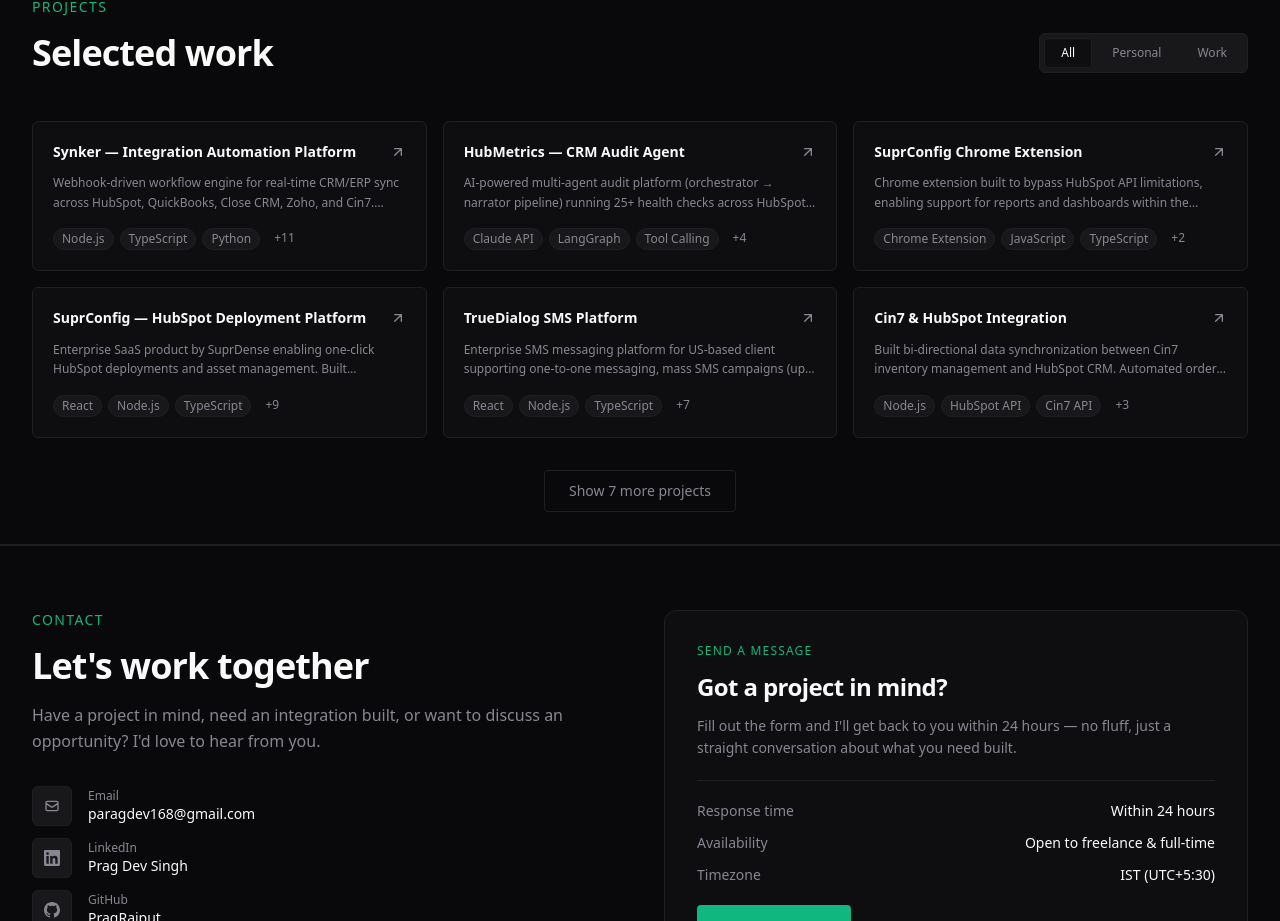
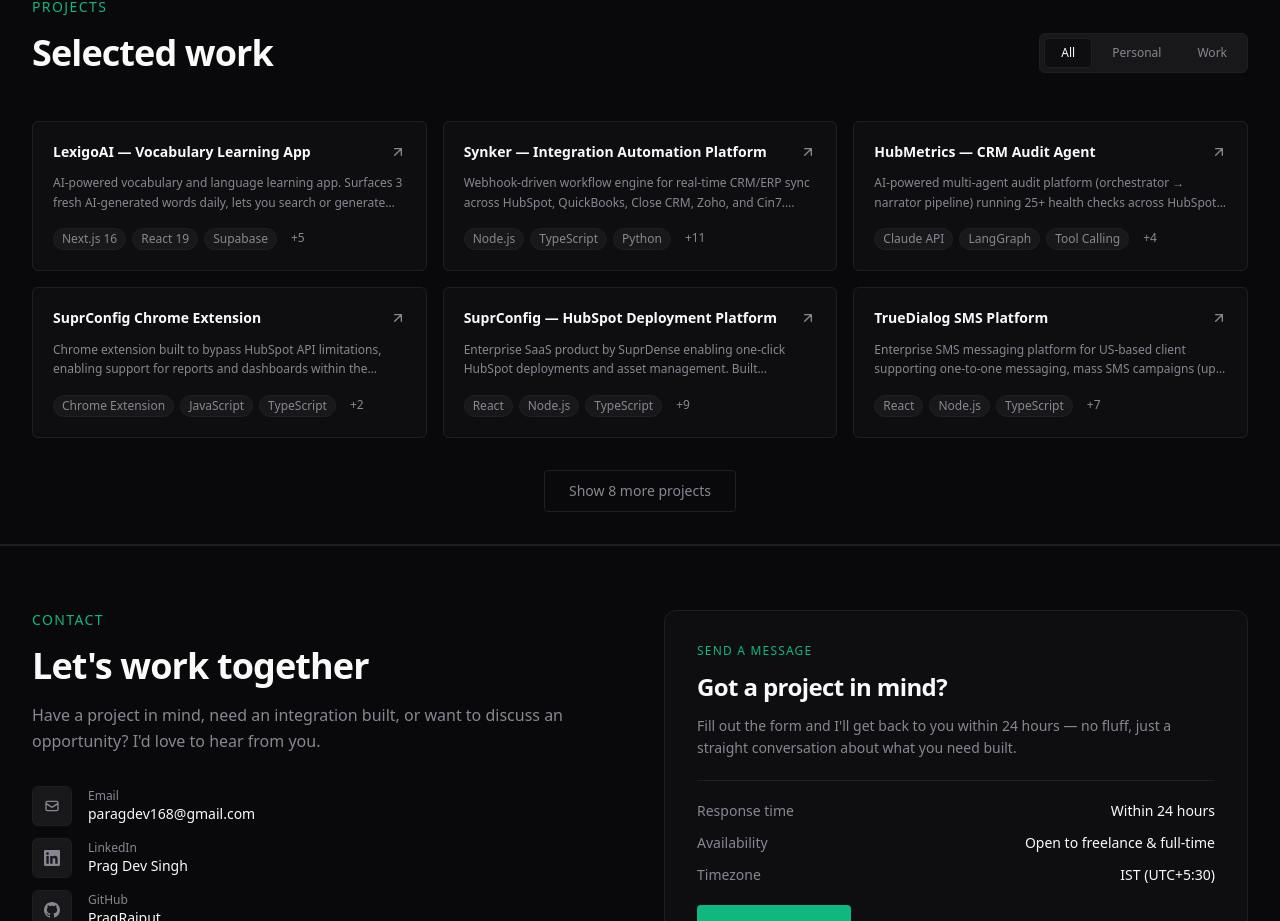
Before and after one commit to PragRajput/Portfolio, a React (Vite) app in the folder frontend/: page / in a window 1280 px wide. Shown: the part 2916-3837 px from the top of the page. Built offline with nearby package versions, Linux system fonts and the light colour scheme.

Commit message:
Add DailyLog, DailyPing, and LexigoAI personal projects

```diff
--- a/frontend/src/pages/Projects.tsx
+++ b/frontend/src/pages/Projects.tsx
@@ -3,6 +3,15 @@ import { motion, AnimatePresence } from 'framer-motion';
 import type { Project } from '@/types';
 
 const projects: Project[] = [
+  {
+    id: '11',
+    title: 'LexigoAI — Vocabulary Learning App',
+    description: 'AI-powered vocabulary and language learning app. Surfaces 3 fresh AI-generated words daily, lets you search or generate any word with definitions, synonyms, antonyms, and translations. Quiz yourself across 4 modes (flashcard, multiple choice, fill-in-blank, match) plus a Random AI Quiz. Per-account word and sentence collections with full attempt history.',
+    image: '/placeholder-project.jpg',
+    technologies: ['Next.js 16', 'React 19', 'Supabase', 'OpenRouter', 'Zustand', 'Tailwind CSS v4', 'shadcn/ui', 'Netlify'],
+    demoUrl: 'https://lexigoai.netlify.app/',
+    personal: true,
+  },
   {
     id: '1',
     title: 'Synker — Integration Automation Platform',
```
